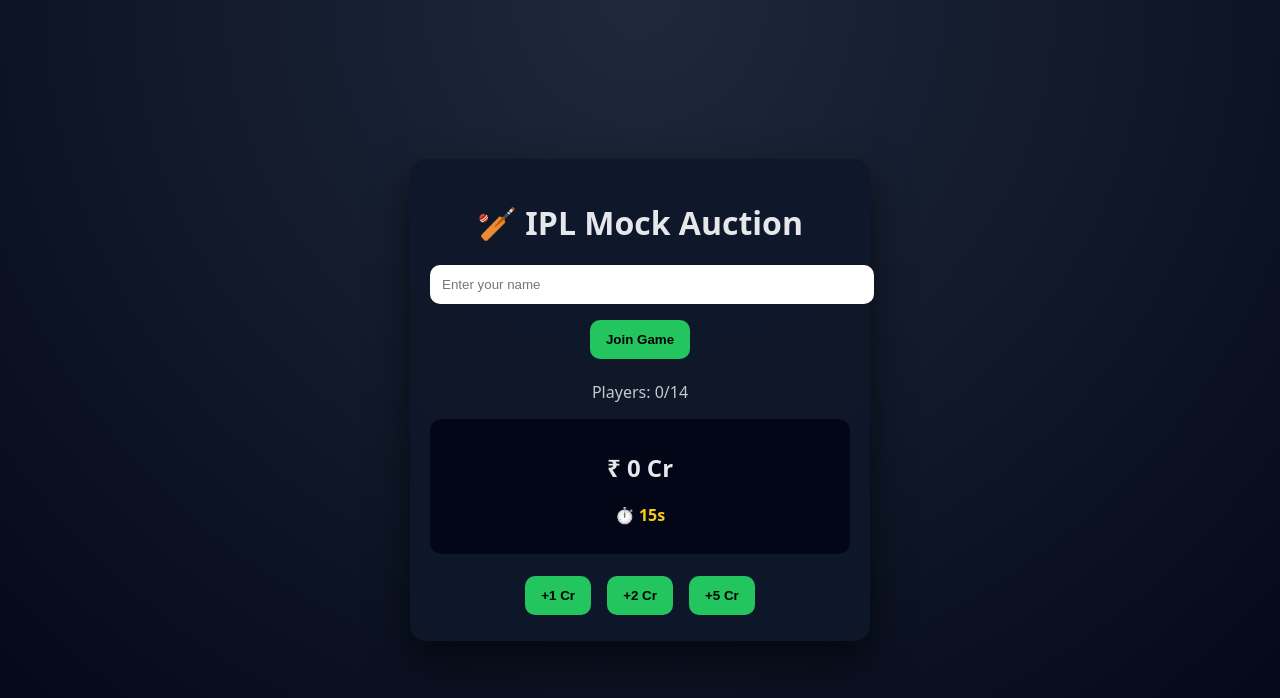
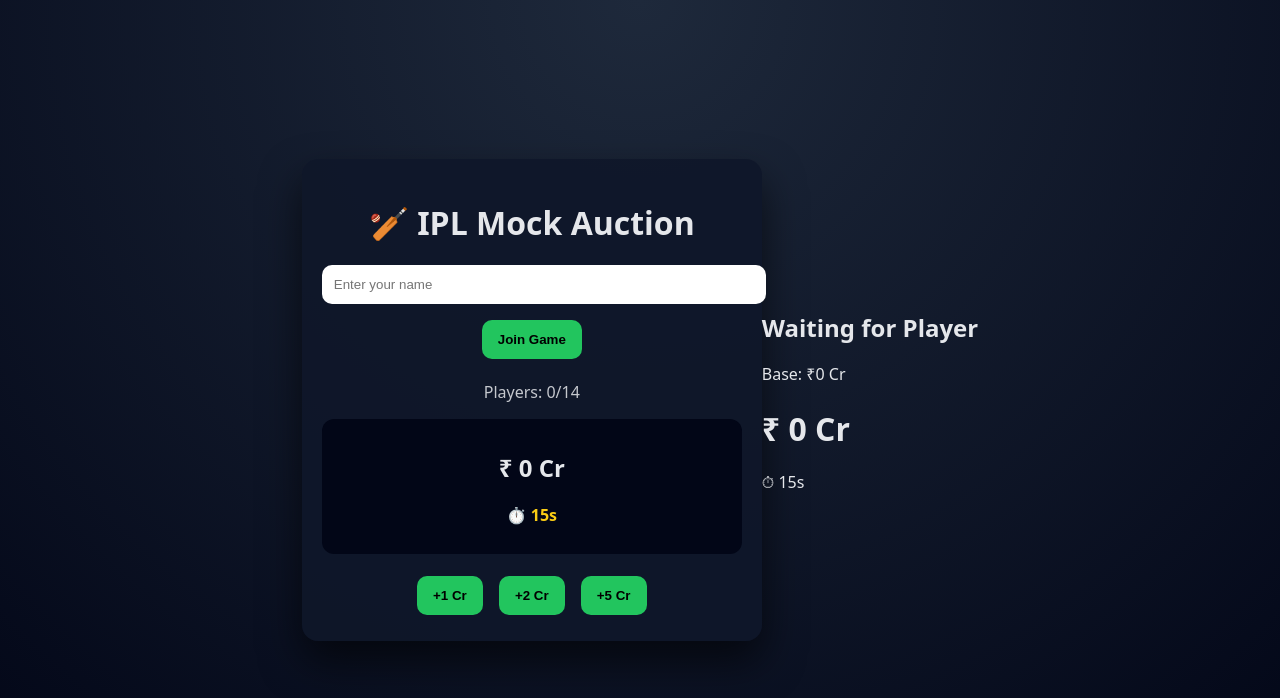
Before and after one commit to sarvezz17/dorokoserver, a plain HTML site: page client/index.html in a window 1280 px wide. Drawn offline with nearby package versions, Linux system fonts and the light colour scheme; no server answers.

Commit message:
Add mock auction panel to index.html
Added a mock auction panel with player and bid information.

```diff
--- a/client/index.html
+++ b/client/index.html
@@ -33,3 +33,21 @@
   <script src="script.js"></script>
 </body>
 </html>
+
+<!-- ===== MOCK AUCTION PANEL ===== -->
+<div class="auction-layout">
+  <div class="player-panel">
+    <h2 id="playerName">Waiting for Player</h2>
+    <p id="playerRole"></p>
+    <p>Base: ₹<span id="basePrice">0</span> Cr</p>
+  </div>
+
+  <div class="bid-panel">
+    <h1>₹ <span id="currentBid">0</span> Cr</h1>
+    <p>⏱ <span id="timer">15</span>s</p>
+  </div>
+
+  <div class="team-panel" id="teamPanel">
+    <!-- Teams appear here -->
+  </div>
+</div>
```
